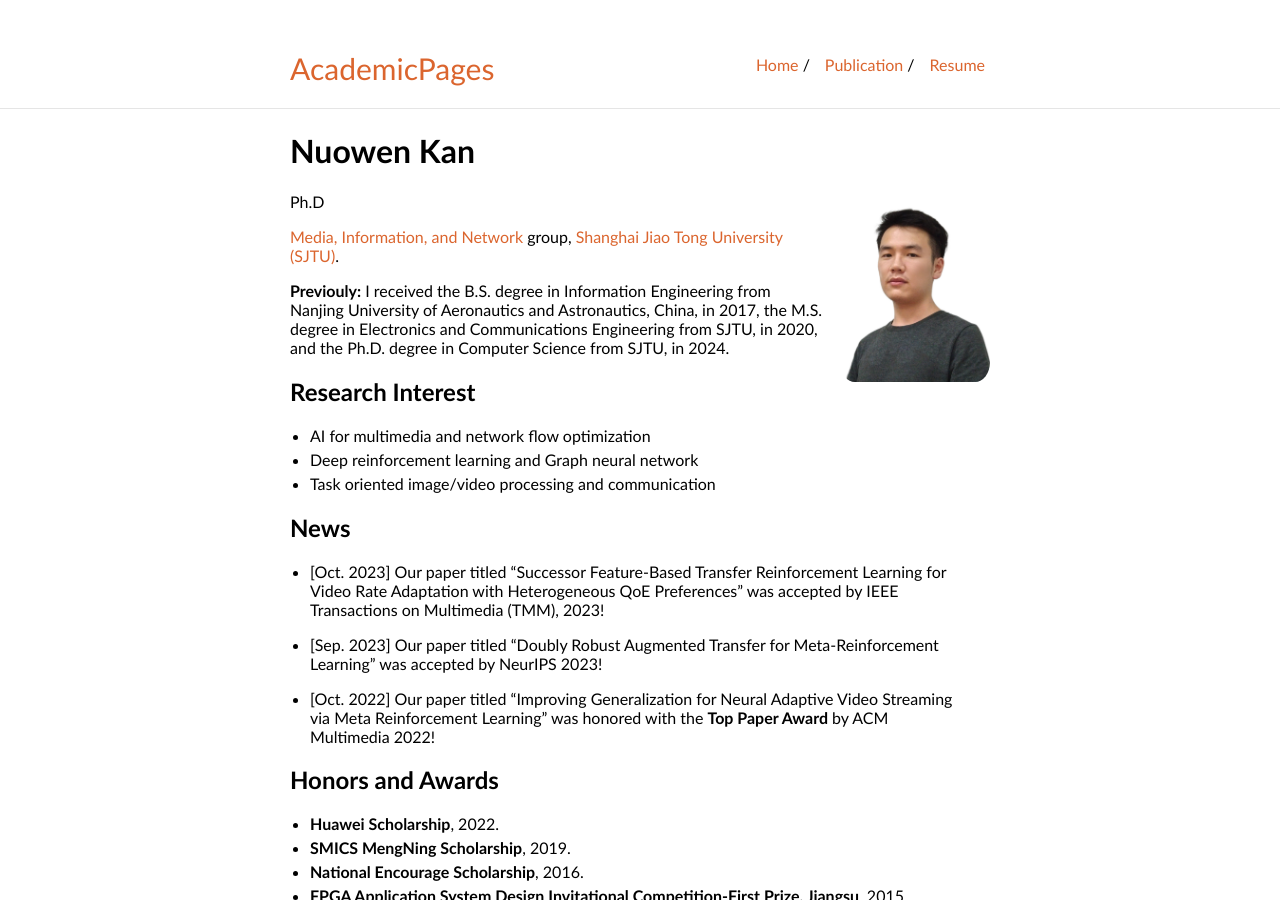
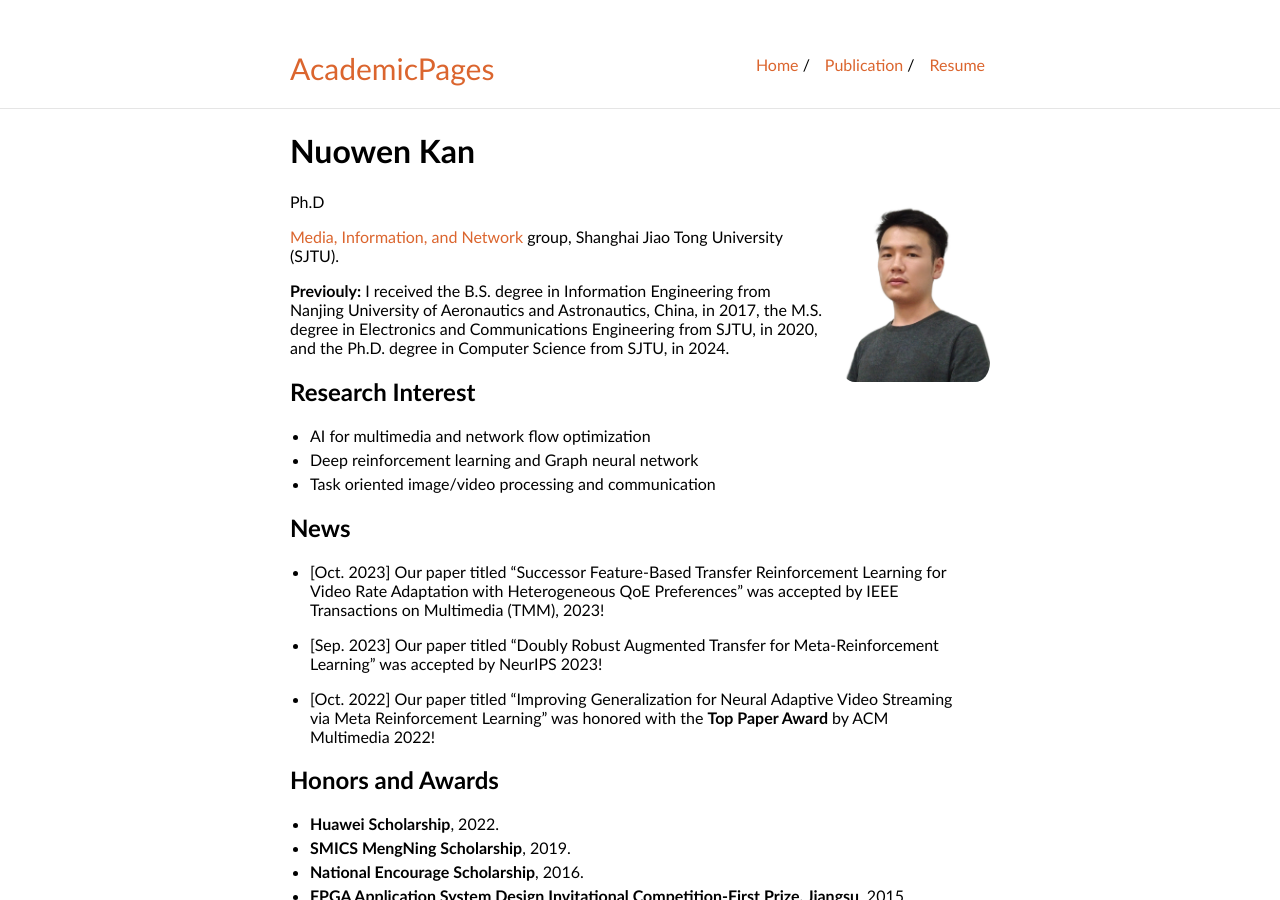
Before and after one commit to confiwent/AcademicPages, a Jekyll site: the page built from index.md, in a window 1280 px wide and 900 px high. Built offline with Jekyll 4.4.1, drawn with Linux system fonts in a browser that asks for light colours; our own code applies the rules of GitHub Pages for plain Markdown files; part of the change alters nothing that is shown.

```diff
--- a/index.md
+++ b/index.md
@@ -8,7 +8,7 @@ layout: default
 
 Ph.D
 
-[Media, Information, and Network](http://min.sjtu.edu.cn/) group, [Shanghai Jiao Tong University (SJTU)](https://www.sjtu.edu.cn/).
+[Media, Information, and Network](http://min.sjtu.edu.cn/) group, Shanghai Jiao Tong University (SJTU).
 
 __Previouly:__ I received the B.S. degree in Information Engineering from Nanjing University of Aeronautics and Astronautics, China, in 2017, the M.S. degree in Electronics and Communications Engineering from SJTU, in 2020, and the Ph.D. degree in Computer Science from SJTU, in 2024.
 
```
